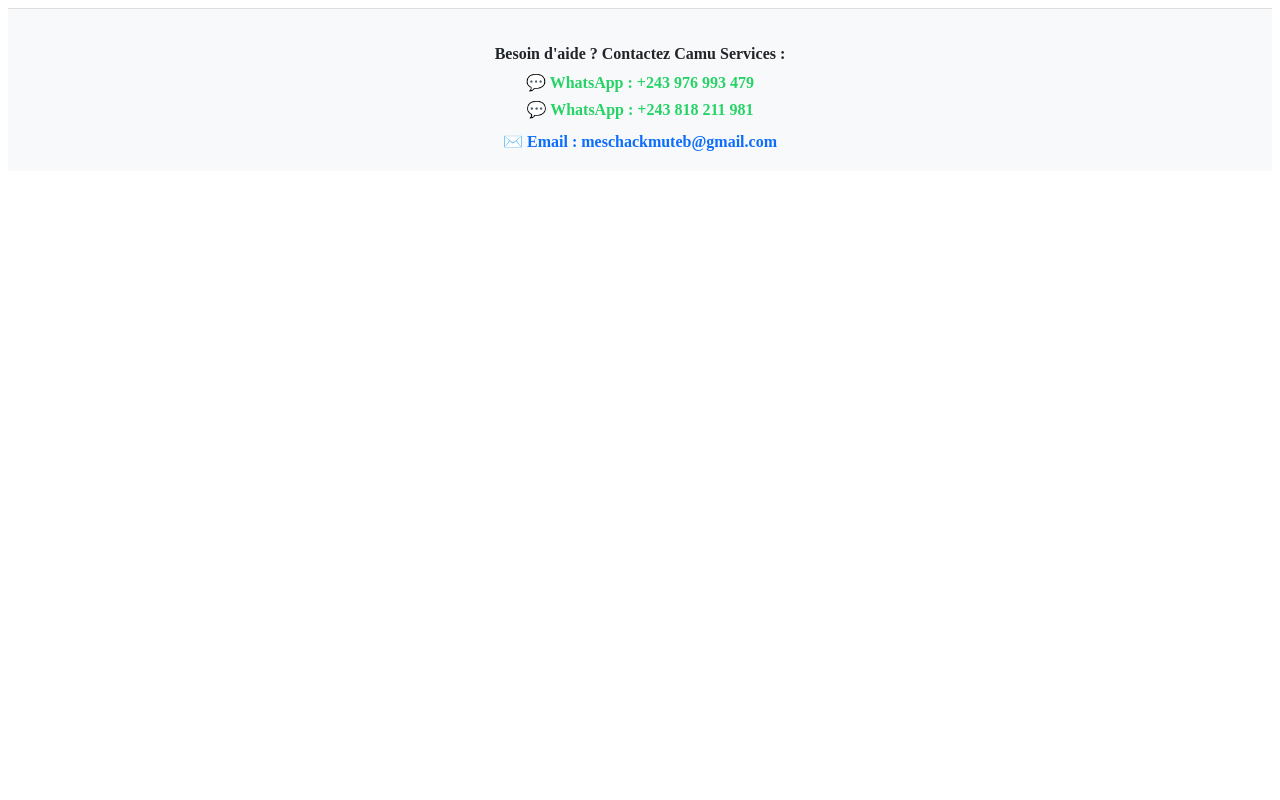
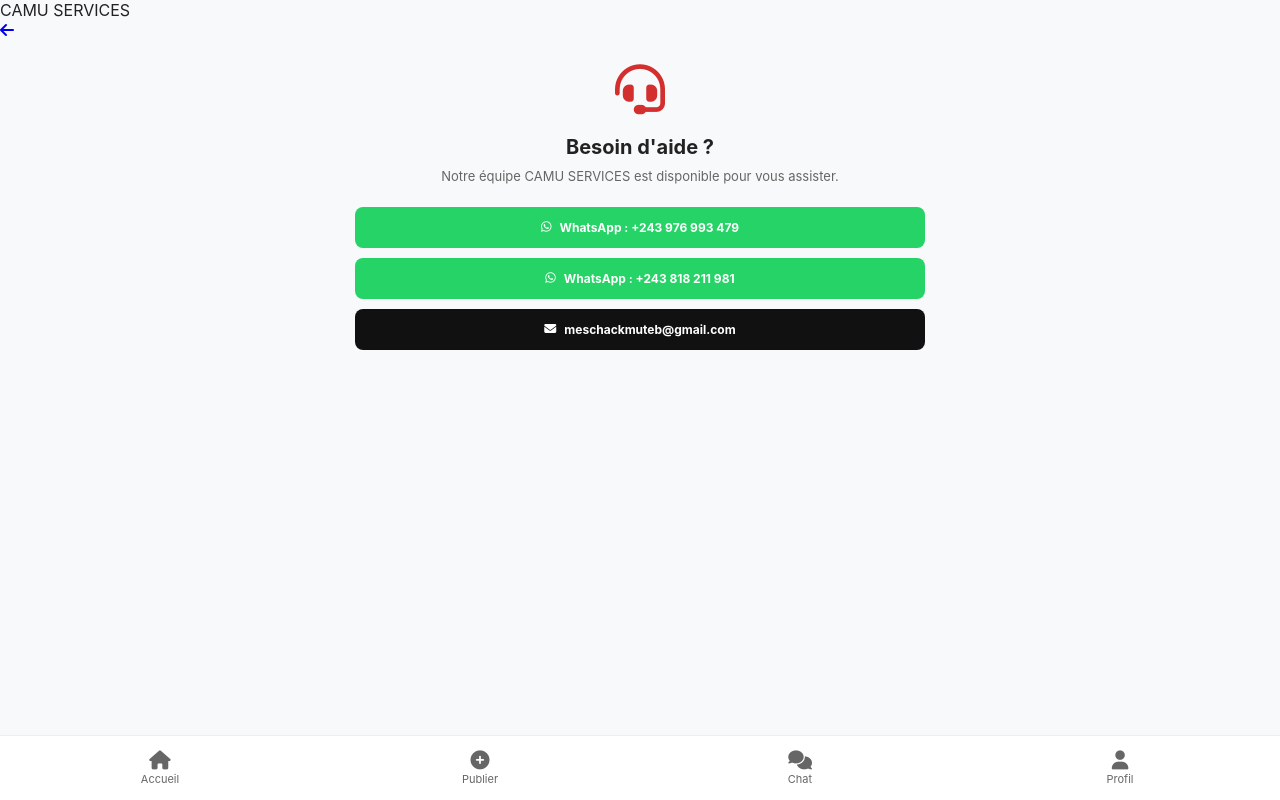
Before and after one commit to CARLMUTEB/camus-services, a plain HTML site: page contact.html in a window 1280 px wide. Drawn offline with Linux system fonts and the light colour scheme.

Commit message:
Update contact.html

```diff
--- a/contact.html
+++ b/contact.html
@@ -1,19 +1,173 @@
-<!-- Section Support / Contact -->
-<footer style="background-color: #f8f9fa; padding: 20px; text-align: center; border-top: 1px solid #ddd; margin-bottom: 70px;">
-  <p style="font-weight: bold; margin-bottom: 10px; color: #212529;">Besoin d'aide ? Contactez Camu Services :</p>
+<!DOCTYPE html>
+<html lang="fr">
 
-  <div style="display: flex; flex-direction: column; align-items: center; gap: 8px;">
-    <!-- Téléphones / WhatsApp -->
-    <a href="https://wa.me/243976993479" target="_blank" style="color: #25D366; text-decoration: none; font-weight: bold;">
-      💬 WhatsApp : +243 976 993 479
-    </a>
-    <a href="https://wa.me/243818211981" target="_blank" style="color: #25D366; text-decoration: none; font-weight: bold;">
-      💬 WhatsApp : +243 818 211 981
-    </a>
+<head>
 
-    <!-- Email -->
-    <a href="mailto:meschackmuteb@gmail.com" style="color: #0d6efd; text-decoration: none; font-weight: bold; margin-top: 5px;">
-      ✉️ Email : meschackmuteb@gmail.com
-    </a>
-  </div>
-</footer>
+<meta charset="UTF-8">
+
+<meta name="viewport"
+content="width=device-width,initial-scale=1.0">
+
+<title>Contact — CAMU SERVICES</title>
+
+<link rel="stylesheet"
+href="style.css">
+
+<link rel="stylesheet"
+href="https://cdnjs.cloudflare.com/ajax/libs/font-awesome/6.4.0/css/all.min.css">
+
+<style>
+
+.contact-card{
+text-align:center;
+}
+
+.contact-icon{
+font-size:50px;
+color:#d32f2f;
+margin-bottom:15px;
+}
+
+.contact-card h1{
+font-size:20px;
+margin-bottom:8px;
+}
+
+.contact-card p{
+font-size:13px;
+color:#666;
+line-height:1.5;
+margin-bottom:20px;
+}
+
+.contact-btn{
+display:flex;
+align-items:center;
+justify-content:center;
+gap:8px;
+padding:13px;
+border-radius:8px;
+text-decoration:none;
+font-size:12px;
+font-weight:bold;
+margin-bottom:10px;
+}
+
+.whatsapp{
+background:#25D366;
+color:white;
+}
+
+.email{
+background:#111;
+color:white;
+}
+
+</style>
+
+</head>
+
+<body>
+
+<header class="top-bar">
+
+<div class="logo-text">
+CAMU <span>SERVICES</span>
+</div>
+
+<a href="profil.html"
+class="back-btn">
+
+<i class="fa-solid fa-arrow-left"></i>
+
+</a>
+
+</header>
+
+
+<main class="container">
+
+<div class="page-card contact-card">
+
+<div class="contact-icon">
+
+<i class="fa-solid fa-headset"></i>
+
+</div>
+
+
+<h1>
+Besoin d'aide ?
+</h1>
+
+
+<p>
+Notre équipe CAMU SERVICES est disponible pour vous assister.
+</p>
+
+
+<a
+href="https://wa.me/243976993479?text=Bonjour%20CAMU%20SERVICES"
+target="_blank"
+class="contact-btn whatsapp">
+
+<i class="fa-brands fa-whatsapp"></i>
+
+WhatsApp : +243 976 993 479
+
+</a>
+
+
+<a
+href="https://wa.me/243818211981?text=Bonjour%20CAMU%20SERVICES"
+target="_blank"
+class="contact-btn whatsapp">
+
+<i class="fa-brands fa-whatsapp"></i>
+
+WhatsApp : +243 818 211 981
+
+</a>
+
+
+<a
+href="mailto:meschackmuteb@gmail.com"
+class="contact-btn email">
+
+<i class="fa-solid fa-envelope"></i>
+
+meschackmuteb@gmail.com
+
+</a>
+
+</div>
+
+</main>
+
+
+<nav class="bottom-nav">
+
+<a href="index.html">
+<i class="fa-solid fa-house"></i>
+<span>Accueil</span>
+</a>
+
+<a href="publier.html">
+<i class="fa-solid fa-circle-plus"></i>
+<span>Publier</span>
+</a>
+
+<a href="chat.html">
+<i class="fa-solid fa-comments"></i>
+<span>Chat</span>
+</a>
+
+<a href="profil.html">
+<i class="fa-solid fa-user"></i>
+<span>Profil</span>
+</a>
+
+</nav>
+
+</body>
+</html>
```
